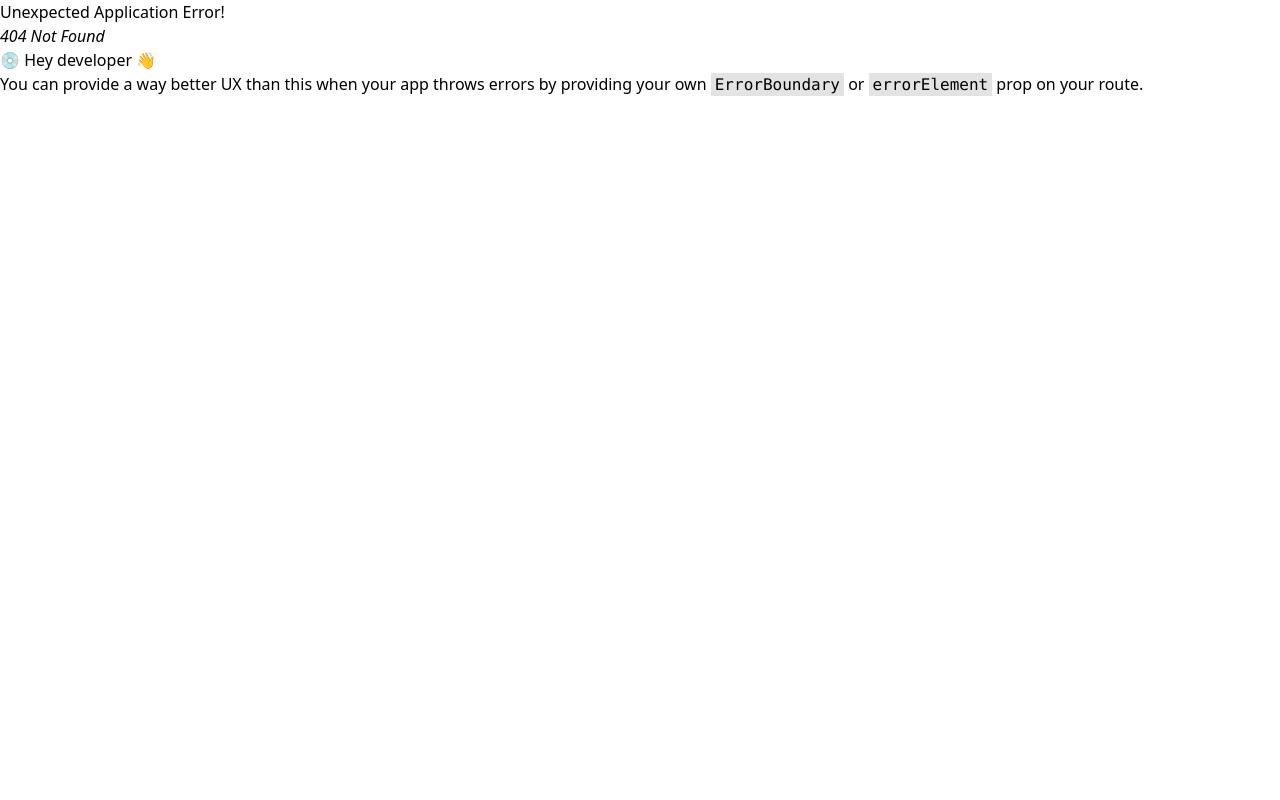
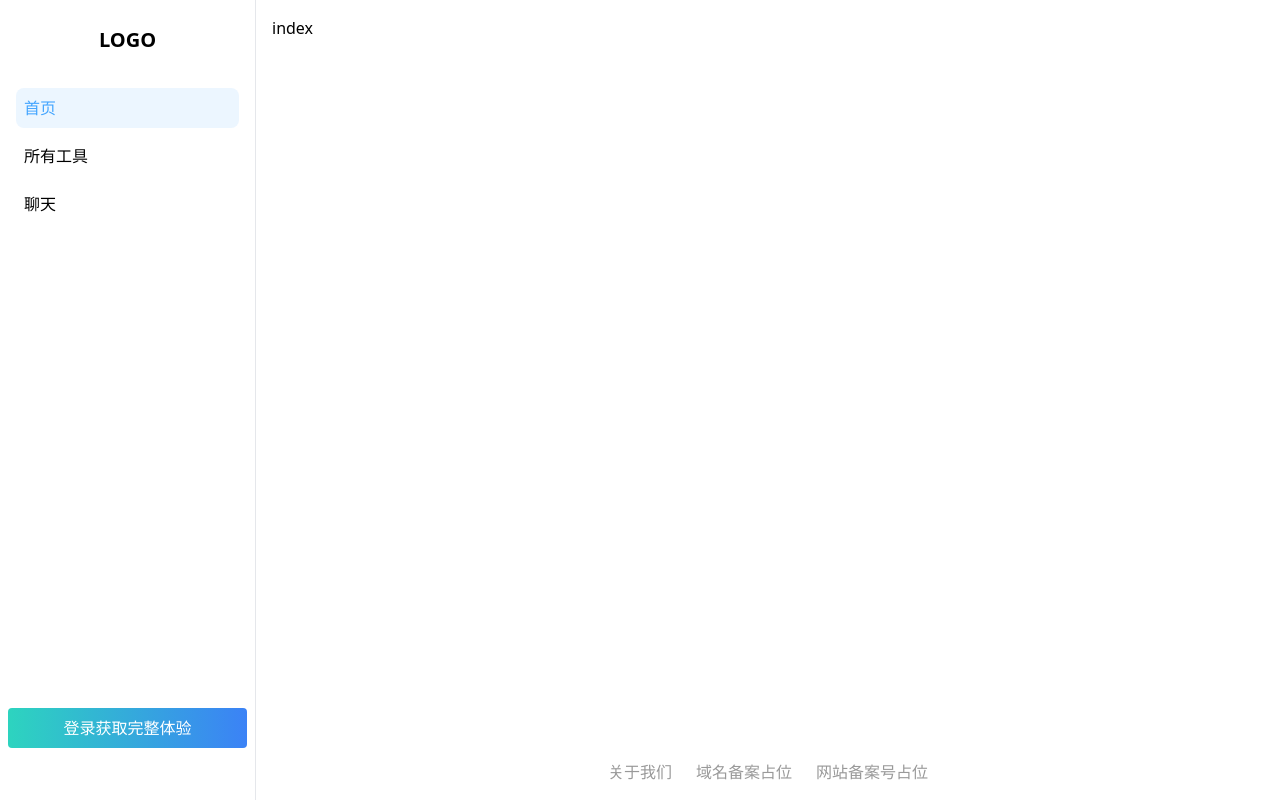
Before and after one commit to 0x3147/tools-shop, a React (Vite) app: page /home/dashboard in a window 1280 px wide. Before the commit this address had no page. Built offline with nearby package versions, Linux system fonts and the light colour scheme.

Commit message:
页面布局

```diff
--- a/package.json
+++ b/package.json
@@ -10,10 +10,12 @@
     "preview": "vite preview"
   },
   "dependencies": {
+    "@reduxjs/toolkit": "^2.1.0",
     "antd": "^5.14.0",
     "normalize.css": "^8.0.1",
     "react": "^18.2.0",
     "react-dom": "^18.2.0",
+    "react-redux": "^9.1.0",
     "react-router-dom": "^6.22.0"
   },
   "devDependencies": {
--- a/src/main.tsx
+++ b/src/main.tsx
@@ -1,5 +1,11 @@
 import ReactDOM from 'react-dom/client'
+import { Provider } from 'react-redux'
 import App from './App.tsx'
 import './index.css'
+import store from './store'
 
-ReactDOM.createRoot(document.getElementById('root')!).render(<App />)
+ReactDOM.createRoot(document.getElementById('root')!).render(
+  <Provider store={store}>
+    <App />
+  </Provider>
+)
--- /dev/null
+++ b/src/pages/Dashboard/index.tsx
@@ -0,0 +1,17 @@
+import { memo } from 'react'
+
+import type { FC, ReactNode } from 'react'
+
+interface IProps {
+  children?: ReactNode
+}
+
+const Dashboard: FC<IProps> = () => {
+  return (
+    <div>
+      <div>index</div>
+    </div>
+  )
+}
+
+export default memo(Dashboard)
--- a/src/pages/Home/index.tsx
+++ b/src/pages/Home/index.tsx
@@ -1,4 +1,6 @@
+import { Modal } from 'antd'
 import { memo } from 'react'
+import { Outlet } from 'react-router-dom'
 
 import type { FC, ReactNode } from 'react'
 
@@ -8,8 +10,9 @@ interface IProps {
 
 const Home: FC<IProps> = () => {
   return (
-    <div>
-      <div>Home</div>
+    <div className="p-4">
+      <Outlet />
+      <Modal footer={null}></Modal>
     </div>
   )
 }
--- a/src/router/index.tsx
+++ b/src/router/index.tsx
@@ -1,10 +1,11 @@
 import { lazy } from 'react'
-import { createBrowserRouter, type RouteObject } from 'react-router-dom'
+import { createBrowserRouter, Navigate } from 'react-router-dom'
 
 import type { Router } from '@remix-run/router/dist/router'
 
 const Layout = lazy(() => import('@/Layout'))
 const Home = lazy(() => import('@/pages/Home'))
+const Dashboard = lazy(() => import('@/pages/Dashboard'))
 
 const router: Router = createBrowserRouter([
   {
@@ -13,10 +14,20 @@ const router: Router = createBrowserRouter([
     children: [
       {
         path: '/',
-        element: <Home />
+        element: <Home />,
+        children: [
+          {
+            path: '/',
+            element: <Navigate to="/home/dashboard" />
+          },
+          {
+            path: '/home/dashboard',
+            element: <Dashboard />
+          }
+        ]
       }
     ]
   }
-] as RouteObject[])
+])
 
 export default router
--- /dev/null
+++ b/src/store/index.ts
@@ -0,0 +1,20 @@
+import { configureStore } from '@reduxjs/toolkit'
+import { useDispatch, useSelector } from 'react-redux'
+
+import type { TypedUseSelectorHook } from 'react-redux'
+
+const store = configureStore({
+  reducer: {}
+})
+
+// 获取state类型
+type GetStateFnType = typeof store.getState
+// 获取state返回值类型
+type IRootState = ReturnType<GetStateFnType>
+// 获取dispatch类型
+type DisPatchType = typeof store.dispatch
+
+export const useAppSelector: TypedUseSelectorHook<IRootState> = useSelector
+export const useAppDispatch: () => DisPatchType = useDispatch
+
+export default store
```
Also changed, not shown: 2 other files (tests, documents, lock files or other folders).
